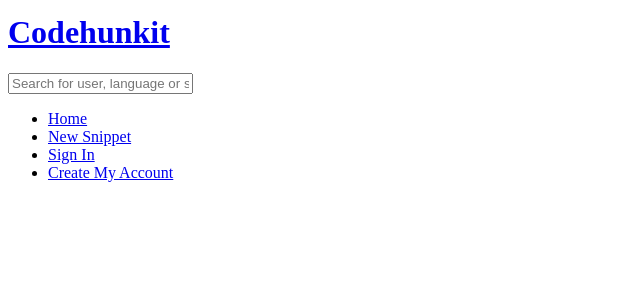
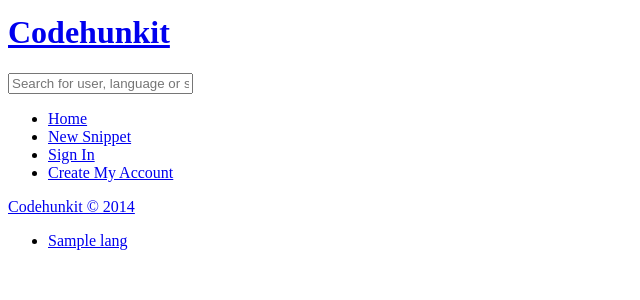
Before and after one commit to mysteryjeans/codehunkit, a Django app: template codehunkit/app/templates/app/social_base.html in a window 1280 px wide. Shown: the part 485-785 px from the top of the page, without its empty margins (0-640 px from the left). Run offline with Django 3.2, Linux system fonts and the light colour scheme; the template is opened without the code that fills it: most values are stand-ins (such as "Sample title", 1, 10 or a date in 2020); parts of the project's set-up code (start-up, migrations or seed data) failed here and were passed over; some libraries are stand-ins or nearby versions.

Commit message:
changes...

```diff
--- a/codehunkit/app/context_processors.py
+++ b/codehunkit/app/context_processors.py
@@ -10,10 +10,11 @@
     """
     Setting basic context variables
     """
-
+    default_langs = Language.get_defaults()
     return {
             'app_user': request.user,
             'hunkies': request.user.get_followings() if request.user.is_authenticated() else None,
             'now': datetime.datetime.now(),
-            'langs': request.user.get_langs() if request.user.is_authenticated() else Language.get_defaults(),
+            'langs': request.user.get_langs() if request.user.is_authenticated() else default_langs,
+            'default_langs': default_langs
     }
--- a/codehunkit/app/static/app/css/style.less
+++ b/codehunkit/app/static/app/css/style.less
@@ -121,10 +121,6 @@
 input::-moz-placeholder { .placeholder; }
 input:-ms-input-placeholder { .placeholder; }
 
-footer {
-  border-bottom: 10px solid @first-color;
-}
-
 .errorlist {
   color: @error-color;
   clear: both;
--- a/codehunkit/app/templates/app/base.html
+++ b/codehunkit/app/templates/app/base.html
@@ -12,7 +12,7 @@
 	{% block header %}
 	<div id="page-bar">
 		{% block page-bar-content %}
-		<a id="logo" href="/"><h1>Codehunkit</h1></a>
+		<a id="logo" href="{% url 'app_home' %}"><h1>Codehunkit</h1></a>
 		{% include "app/parts/bar_search.html" %}
 		{% if app_user.is_authenticated %}
 		{% include "app/parts/profile_menu.html" %}
@@ -27,6 +27,9 @@
 	</div>
 	{% block footer %}
 	<footer>
+		<div class="copyright">
+			<a href="{% url 'app_home' %}" class="statement">Codehunkit &copy; 2014</a>
+		</div>
 		{% include "app/parts/languages.html" %}
 	</footer>
 	{% endblock %}
--- a/codehunkit/app/templates/app/parts/languages.html
+++ b/codehunkit/app/templates/app/parts/languages.html
@@ -0,0 +1,7 @@
+<ul class="languages">
+	{% for lang in default_langs %}
+	<li>
+		<a href="{{ lang.get_absolute_url }}">{{ lang.name }}</a>
+	</li>
+	{% endfor %}
+</ul>
--- a/codehunkit/app/templates/app/parts/profile_menu.html
+++ b/codehunkit/app/templates/app/parts/profile_menu.html
@@ -5,8 +5,9 @@
 		<a href="{% url 'app_home' %}" class="menu-icon">Home</a>
 	</li>
 	<li id="new-snippet" class="menu-item">
-		<a href="{% url 'app_snippet_create' %}" class="menu-icon" title="Submit a new code snippet">New Snippet</a>
+		<a href="{% url 'app_snippet_create' %}" class="menu-icon">New Snippet</a>
 	</li>
+	{% comment %}
 	<li id="profile-messages" class="menu-item">
 		<form data-ajax-url="" method="post" data-ajax="true">
 			{% csrf_token %}
@@ -18,6 +19,7 @@
 			{% include "app/parts/notifications.html" %}
 		</div>
 	</li>
+	{% endcomment %}
 	<li id="profile-settings" class="menu-item">
 		<span class="menu-icon">Settings</span>
 		<div class="context-menu" context-menu="#profile-settings">
@@ -30,12 +32,14 @@
 				<li>
 					<a href="{% gravatar_profile_url app_user %}" title="Change or create your gravatar profile on gravatar.com">My Gravatar</a>
 				</li>
+				{% comment %}
 				<li>
 					<form action="{% url 'app_facebook_login' %}" method="post">
 						{% csrf_token %}
 						<a href="#" onclick="javascript:$(this).parent('form').submit(); return false;" title="Connect your Facebook account with CodeHunkit user">Connect with Facebook</a>
 					</form>
 				</li>
+				{% endcomment %}
 				<li>
 					<a href="{% url 'app_change_password' %}" title="Set your new password">Change password</a>
 				</li>
--- a/codehunkit/app/templates/app/skeleton.html
+++ b/codehunkit/app/templates/app/skeleton.html
@@ -19,7 +19,7 @@
 		<meta property="og:description" content="{% block og_description %}{% endblock %}"/>
 		{% endblock %}
 		<title>{% block title %}Welcome to CodeHunkit{% endblock %}</title>
-		<link rel="icon shortcut" href="{{ STATIC_URL }}/app/img/codehunkit-icon.png" type="image/png" sizes="128x128"/>
+		<link rel="icon shortcut" href="{{ STATIC_URL }}app/img/codehunkit-icon.png" type="image/png" sizes="128x128"/>
 		{% block head %}
 		{% endblock %}
 		{% block styles %}
--- a/codehunkit/app/templates/app/social_base.html
+++ b/codehunkit/app/templates/app/social_base.html
@@ -14,11 +14,6 @@
 	<div class="social-bar">
 		<div class="inner">
 			<div id="scroll-div">
-				{% if hunkit_user.is_authenticated %}
-				<div style="border-bottom: 1px solid rgba(0,0,0,0.2);">
-					<a href="{{ app_user.get_absolute_url }}" style="display: block;padding: 10px 5px 10px 15px;" title="{{ app_user.username }}"> <img src="{% gravatar_url app_user 32 %}" width="32px" height="32px"/><span>{{ app_user.username }}</span></a>
-				</div>
-				{% endif %}
 				<ul id="subs-list">
 					{% if app_user.is_authenticated %}
 					<li class="user-info">
--- a/codehunkit/app/templates/app/user_snippets.html
+++ b/codehunkit/app/templates/app/user_snippets.html
@@ -57,7 +57,7 @@
 		<ul>
 			{% for user_badge in badges %}
 			<li>
-				<a href="{{ user_badge.get_absolute_url }}" class="bronze" title="{{ user_badge.badge.description|striptags }}">{{ user_badge.badge.name }}</a>
+				<a class="bronze" title="{{ user_badge.badge.description|striptags }}">{{ user_badge.badge.name }}</a>
 			</li>
 			{% endfor %}
 		</ul>
```
Also changed, not shown: codehunkit/app/static/app/css/base.less (+43 -2 lines), codehunkit/app/static/app/img/codehunkit-icon.png, codehunkit/app/static/app/img/codehunkit-logo.png.
